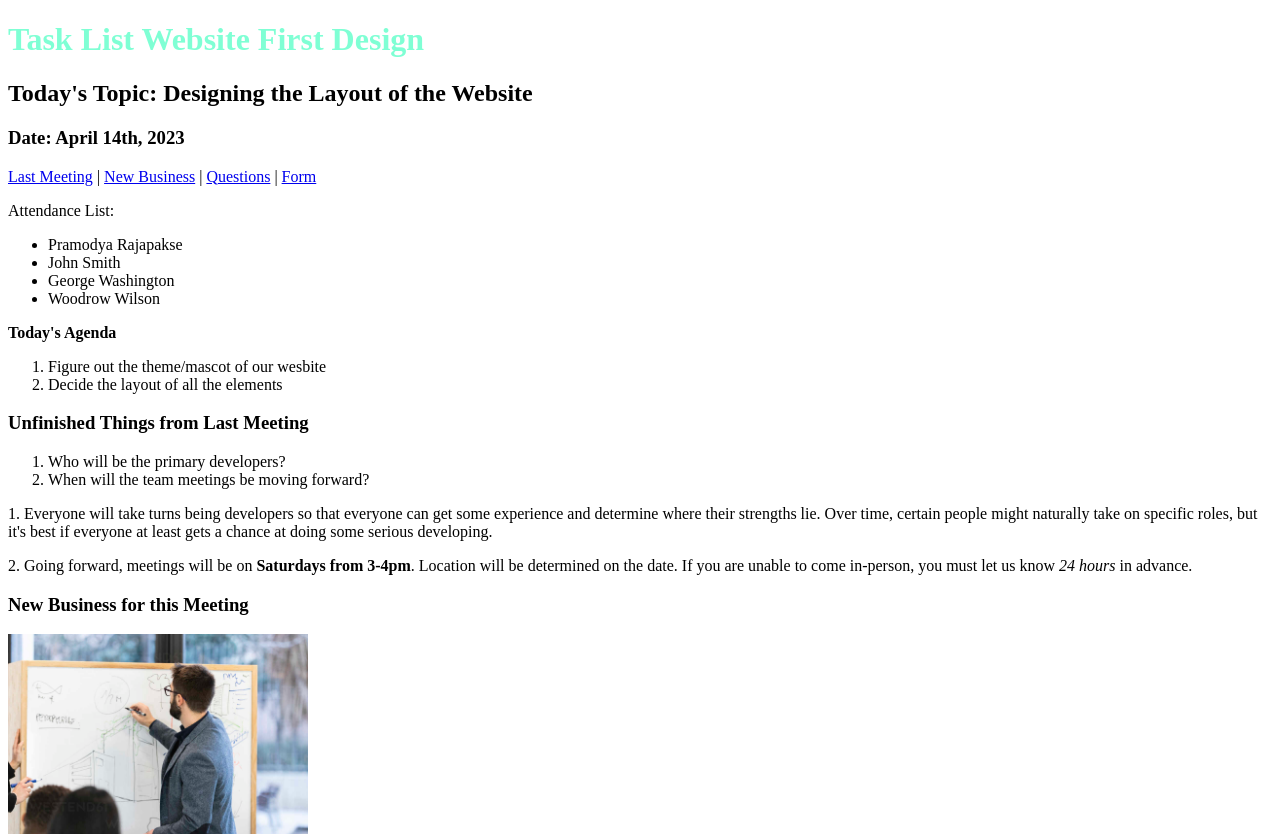
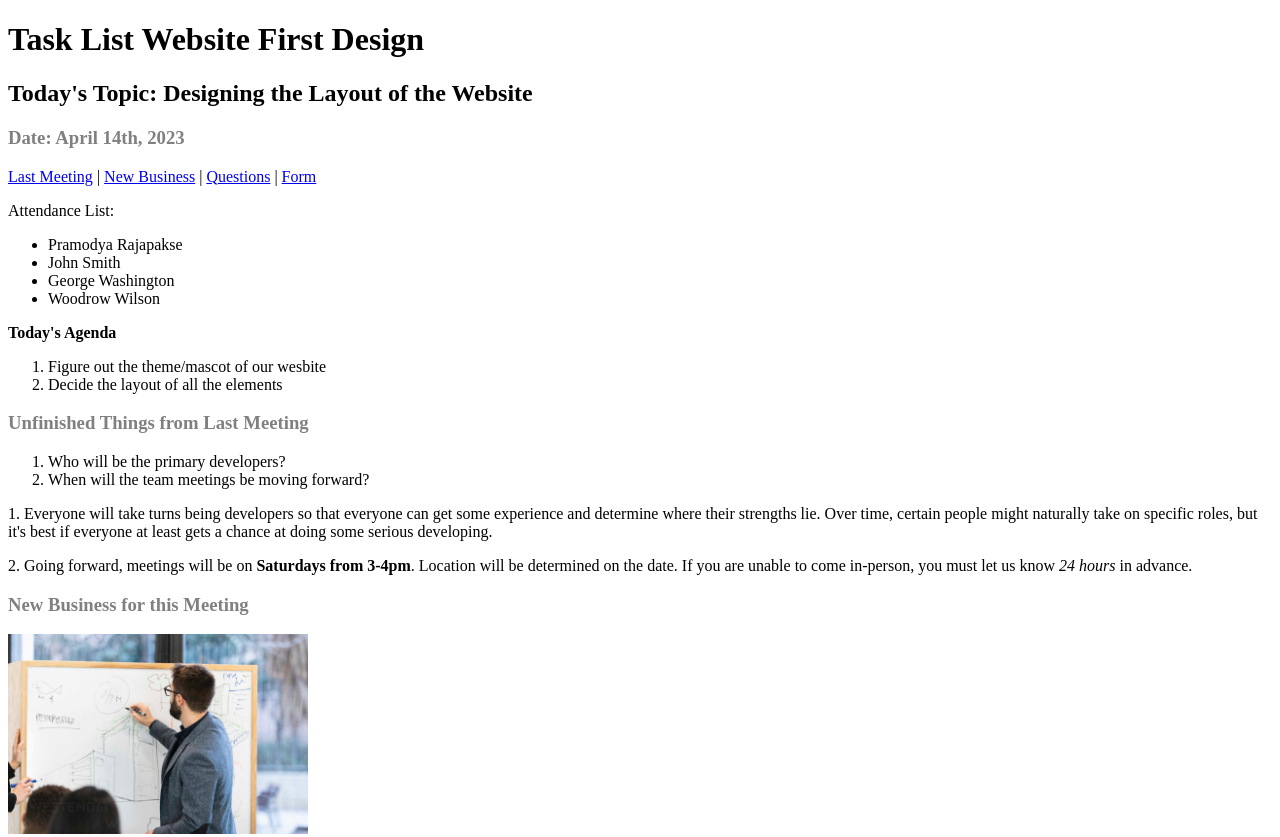
Before and after one commit to pramodya-rajapakse/sp23-cse110-lab3, a plain HTML site: page index.html in a window 1280 px wide. Shown: the top 837 px of the page. Drawn offline with Linux system fonts and the light colour scheme.

Commit message:
added h3 color

```diff
--- a/styles.css
+++ b/styles.css
@@ -1,4 +1,8 @@
 /* This is a CSS Comment */
 h1 {
-    color: aquamarine;
+    color: black;
 }
+
+h3 {
+    color: rgb(128, 128, 128)
+}
```
